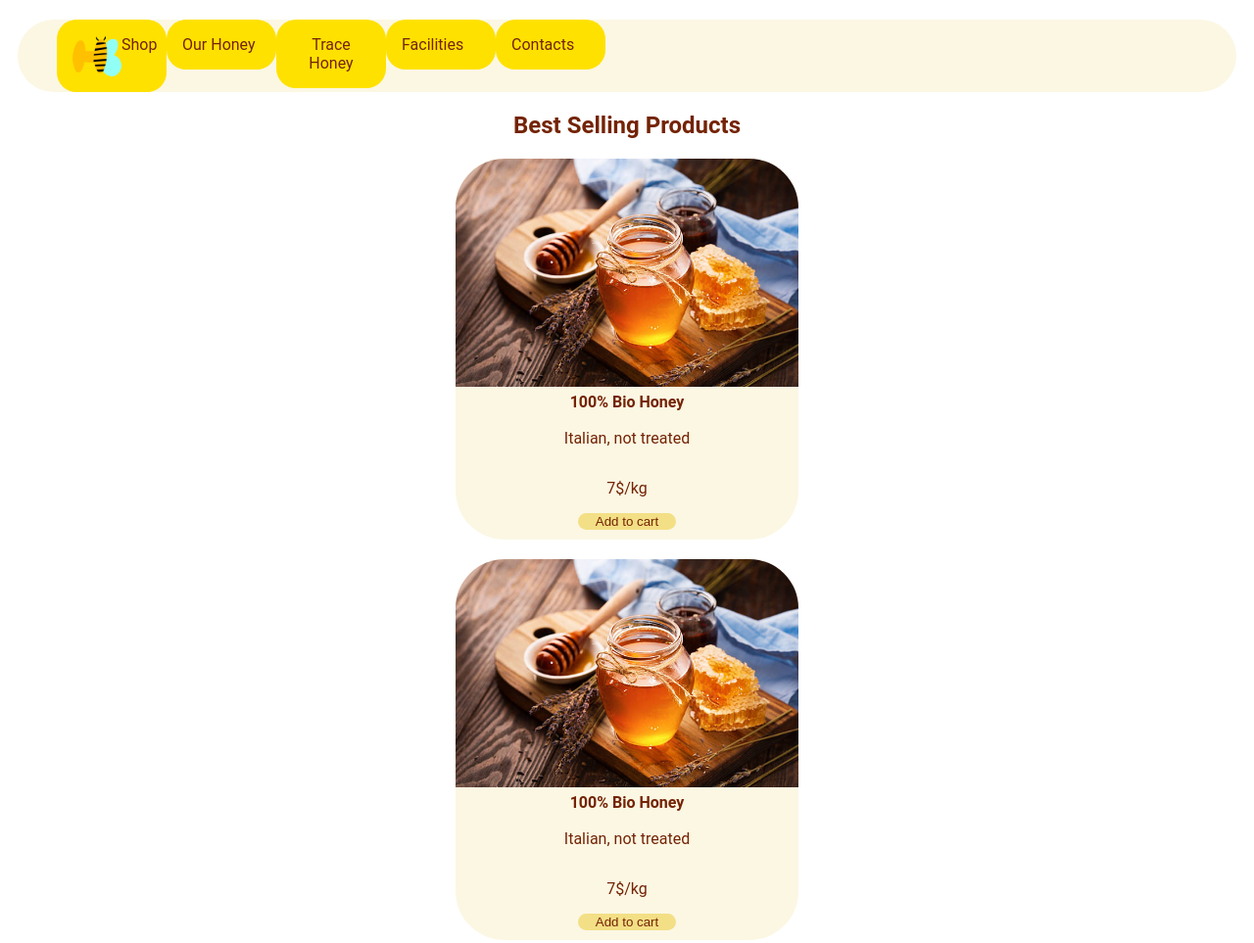
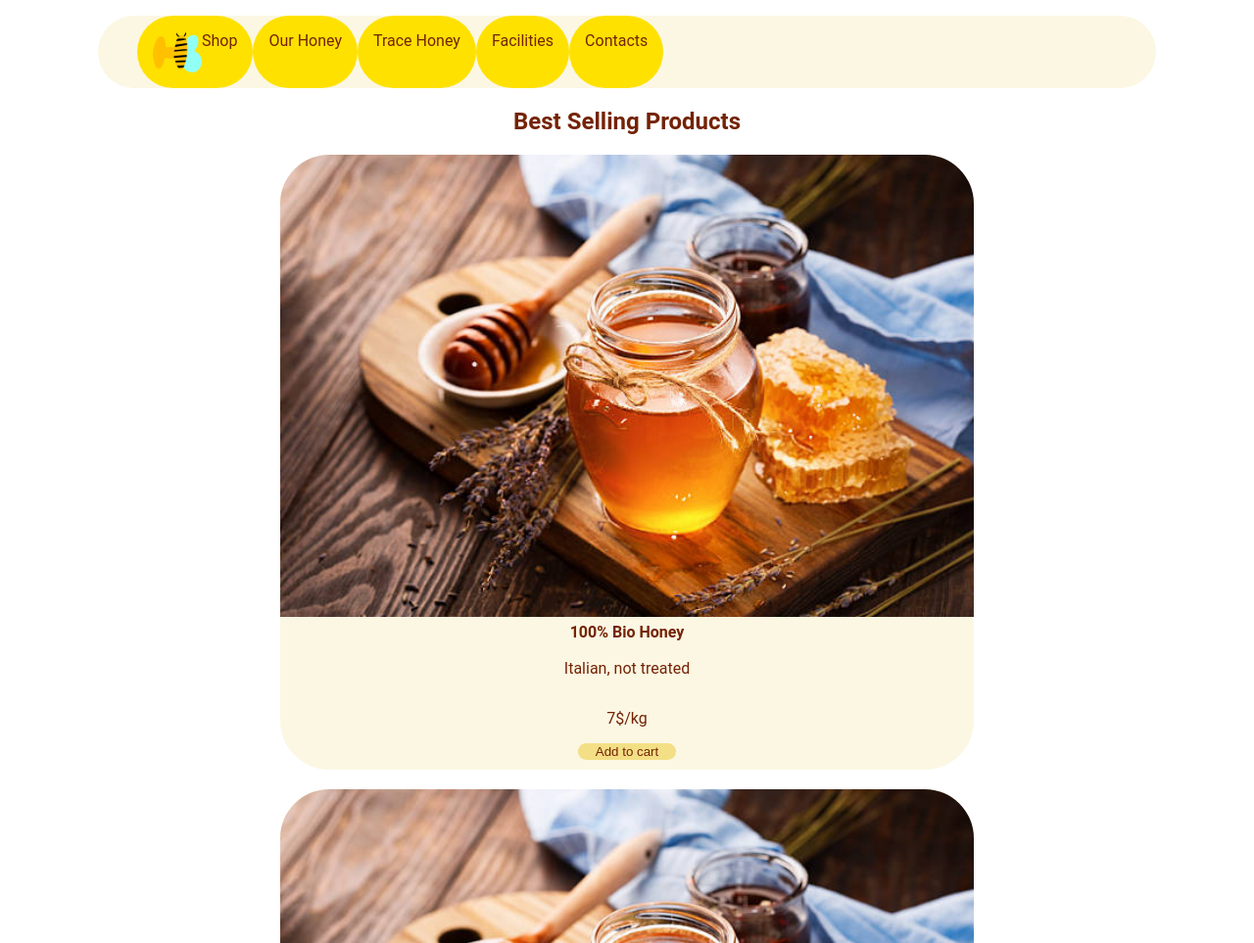
Before and after one commit to promi93/W05-Day19, a plain HTML site: page index.html in a window 1280 px wide. Shown: the top 963 px of the page at 98% size. Drawn offline with Linux system fonts and the light colour scheme.

Commit message:
nth child()

```diff
--- a/assets/css/style.css
+++ b/assets/css/style.css
@@ -1,22 +1,23 @@
 body {
     font-family: 'Roboto', sans-serif;
     color: #742305;
+    margin: auto 50px;
 }
 
 .logo {
     width: 50px;
 }
 
-header {
-    margin: auto 10px;
+/* header {
+    margin: auto 50px;
 
-}
+} */
 
 nav {
-    margin: 20px auto;
-
     background-color: #fbf7e3;
     border-radius: 200px;
+    margin: auto 50px;
+
 }
 
 ul {
@@ -24,6 +25,10 @@ ul {
     flex-direction: row;
     flex-wrap: wrap;
 
+}
+
+li a:nth-child(1) {
+    order: 3;
 }
 
 h2 {
@@ -35,9 +40,7 @@ li a {
     background-color: rgb(255, 225, 0);
     color: #742305;
     display: flex;
-    text-align: center;
-    width: 80px;
-    border-radius: 20px;
+    border-radius: 50px;
     padding: 1em;
     text-decoration: none;
 }
@@ -45,13 +48,16 @@ li a {
 
 ul li {
     list-style-type: none;
+    display: flex;
+    flex-wrap: wrap;
+    justify-content: center;
 }
 
 
 
 .card {
     background-color: #fbf7e3;
-    width: 350px;
+    width: 60%;
     border-radius: 50px;
     margin: auto;
     margin-bottom: 20px;
@@ -83,13 +89,11 @@ button {
 }
 
 .news {
-    display: flex;
-    flex-direction: column;
-    justify-content: center;
     background-color: #fbf7e3;
-    width: 350px;
+    width: 47%;
     border-radius: 50px;
     margin: auto;
+    margin-bottom: 20px;
     padding: 2em;
 }
 
```
Also changed, not shown: 1 other file.
